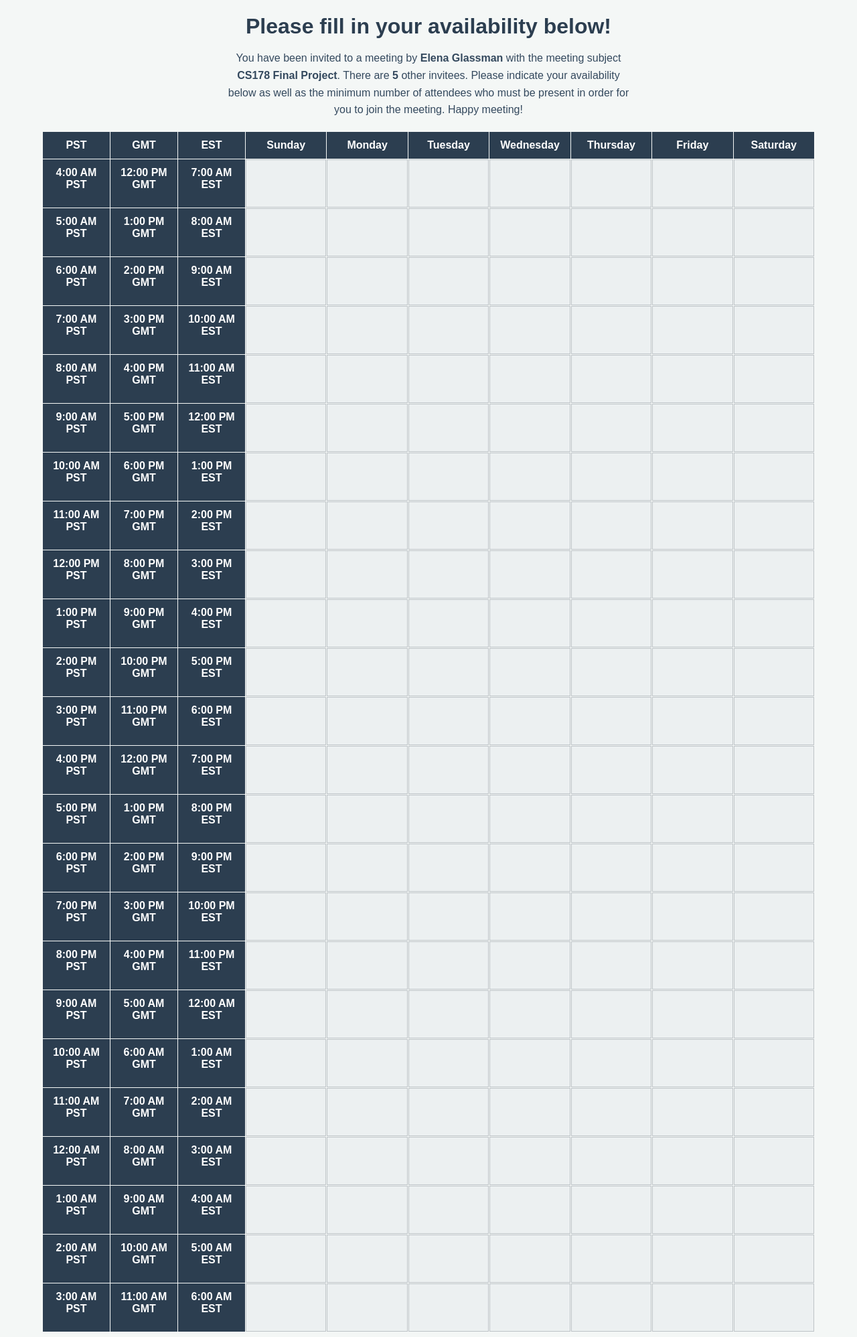
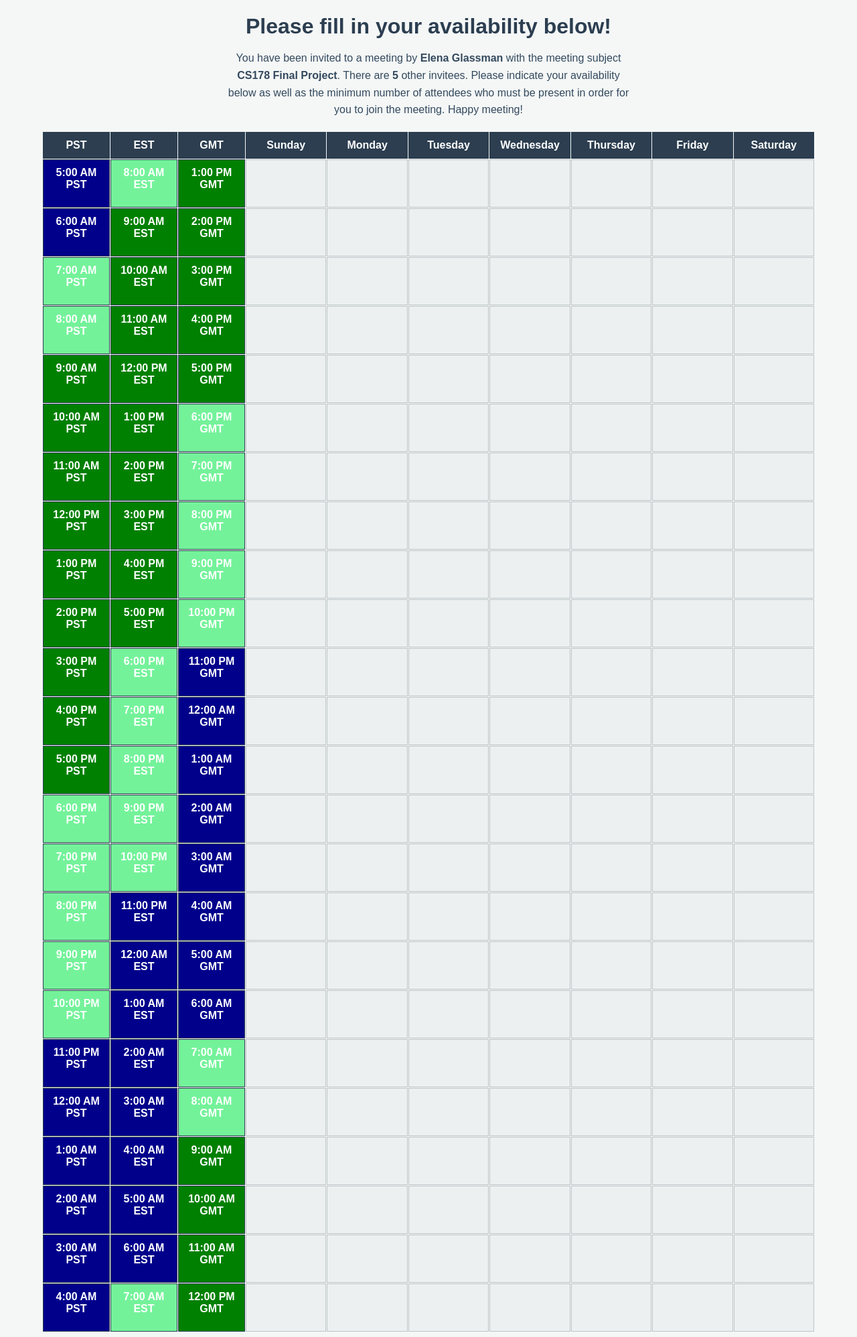
Before and after one commit to emmethalm/cs178-input, a Flask app: page / in a window 1280 px wide. Shown: the whole page at 67% size. Run offline with Flask 3, Linux system fonts and the light colour scheme.

Commit message:
Color-coded timezones

```diff
--- a/templates/index.html
+++ b/templates/index.html
@@ -53,6 +53,21 @@
     color: #34495e;
   }
 
+  .hour-header.working-hours {
+  background: green;
+  color: white;
+}
+
+.hour-header.waking-hours {
+  background: #74f29a;
+  color: white;
+}
+
+.hour-header.sleeping-hours {
+  background: darkblue;
+  color: white;
+}
+
 </style>
 </head>
 <body>
@@ -66,8 +81,8 @@
 <div class="container">
   <div class="calendar">
     <div class="hour-header">PST</div>
+    <div class="hour-header">EST</div>
     <div class="hour-header">GMT</div>
-    <div class="hour-header">EST</div>
 
     <div class="day-header">Sunday</div>
     <div class="day-header">Monday</div>
@@ -77,14 +92,23 @@
     <div class="day-header">Friday</div>
     <div class="day-header">Saturday</div>
 
-    {% for hour in range(24) %}
-    <div class="hour-header">{{ ((hour+7)%24-3)%12 if ((hour+7)%24-3)%12 != 0 else 12 }}:00 {{ 'AM' if ((hour+7)%24-3) < 12 else 'PM' }} PST</div>
-    <div class="hour-header">{{ ((hour+7)%24+5)%12 if ((hour+7)%24+5)%12 != 0 else 12 }}:00 {{ 'AM' if ((hour+7)%24+5) < 12 else 'PM' }} GMT</div>
-    <div class="hour-header">{{ ((hour+7)%24)%12 if ((hour+7)%24)%12 != 0 else 12 }}:00 {{ 'AM' if ((hour+7)%24) < 12 else 'PM' }} EST</div>
+    {% for hour in range(8, 32) %}
+    <div class="hour-header {{ 'working-hours' if 9 <= (hour-3)%24 <= 17 else 'waking-hours' if 7 <= (hour-3)%24 < 9 or 17 < (hour-3)%24 < 23 else 'sleeping-hours' }}">
+      {{ (hour-3)%12 if (hour-3)%12 != 0 else 12 }}:00 {{ 'AM' if (hour-3)%24 < 12 else 'PM' }} PST
+    </div>
+    <div class="hour-header {{ 'working-hours' if 9 <= hour%24 <= 17 else 'waking-hours' if 7 <= hour%24 < 9 or 17 < hour%24 < 23 else 'sleeping-hours' }}">
+      {{ hour%12 if hour%12 != 0 else 12 }}:00 {{ 'AM' if hour%24 < 12 else 'PM' }} EST
+    </div>
+    <div class="hour-header {{ 'working-hours' if 9 <= (hour+5)%24 <= 17 else 'waking-hours' if 7 <= (hour+5)%24 < 9 or 17 < (hour+5)%24 < 23 else 'sleeping-hours' }}">
+      {{ (hour+5)%12 if (hour+5)%12 != 0 else 12 }}:00 {{ 'AM' if (hour+5)%24 < 12 else 'PM' }} GMT
+    </div>
+
     {% for day in range(7) %}
     <div class="time-slot" data-day="{{ day }}" data-hour="{{ hour }}"></div>
     {% endfor %}
     {% endfor %}
+
+
   </div>
   </div>
 </div>
```
